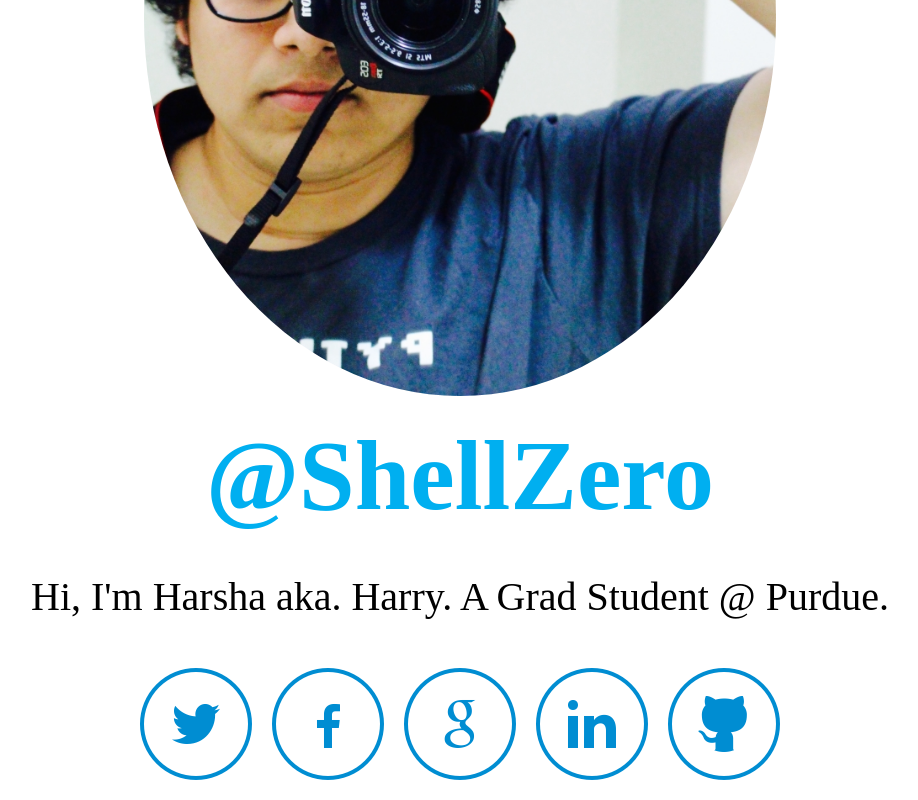
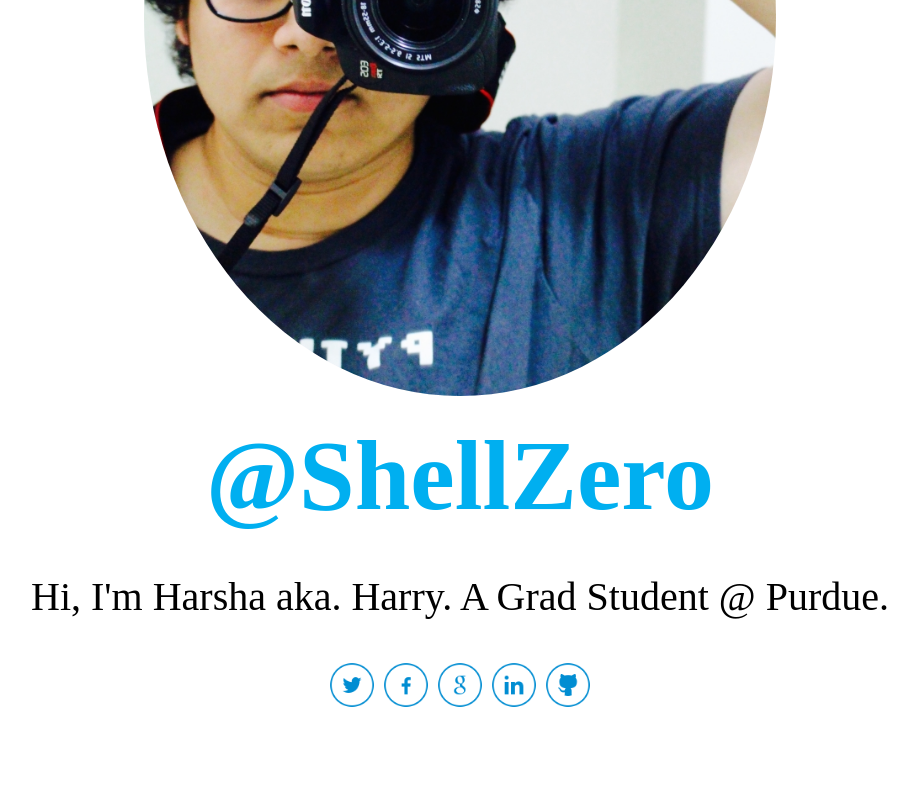
Before and after one commit to applecool/applecool.github.io, a plain HTML site: page index.html in a window 1280 px wide. Shown: the part 411-1211 px from the top of the page, without its empty margins (180-1098 px from the left). After the commit the page ends 1133 px from the top, so only its background shows below. Drawn offline with Linux system fonts and the light colour scheme.

Commit message:
fixed webpresence css

```diff
--- a/css/main.css
+++ b/css/main.css
@@ -33,3 +33,7 @@ a:hover {
   margin: 0 auto 0 auto;
   text-align: center;
 }
+.web_presence{
+  width: 50px;
+  height: auto;
+}
--- a/index.html
+++ b/index.html
@@ -14,11 +14,11 @@
   <h1><a href="https://twitter.com/ShellZero">@ShellZero</a></h1>
   <p class="animated fadeInDown main_heading">Hi, I'm Harsha aka. Harry. A Grad Student @ Purdue.</p>
   <div class="social_links">
-    <img src="images/twitter.png"/>
-    <img src="images/facebook.png"/>
-    <img src="images/plus.png"/>
-    <img src="images/linkedin.png"/>
-    <img src="images/github.png"/>
+    <img class= "web_presence" src="images/twitter.png"/>
+    <img class= "web_presence" src="images/facebook.png"/>
+    <img class= "web_presence" src="images/plus.png"/>
+    <img class= "web_presence" src="images/linkedin.png"/>
+    <img class= "web_presence" src="images/github.png"/>
   </div>
 </body>
 
```
